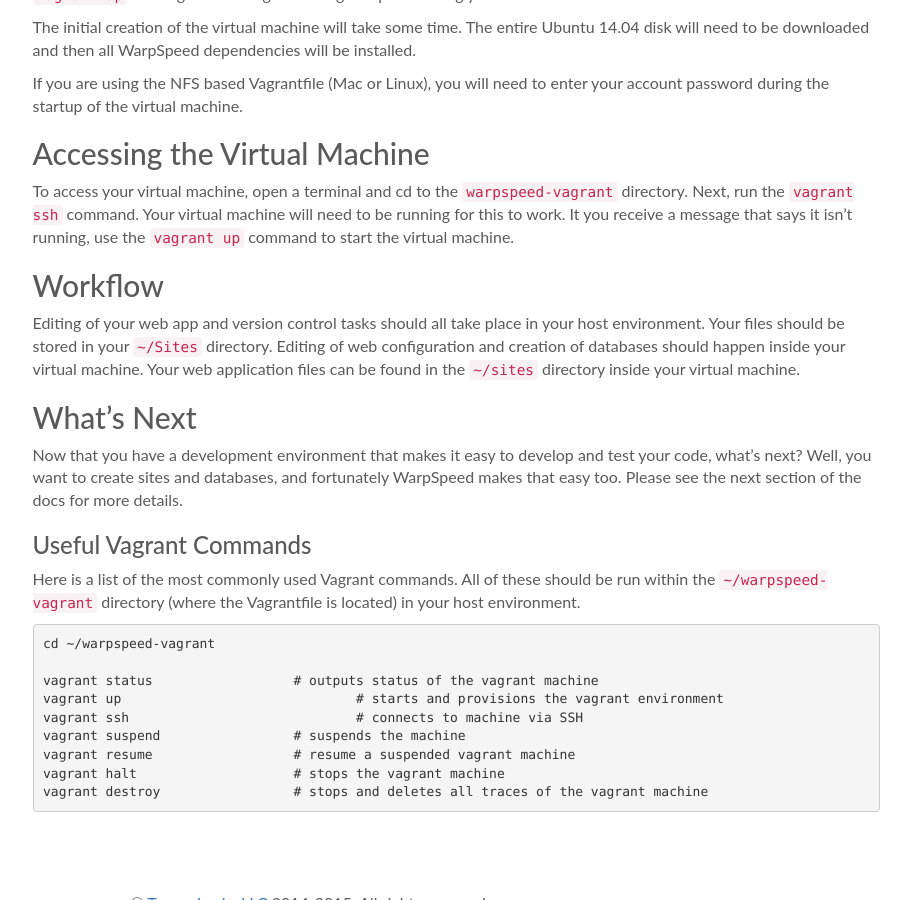
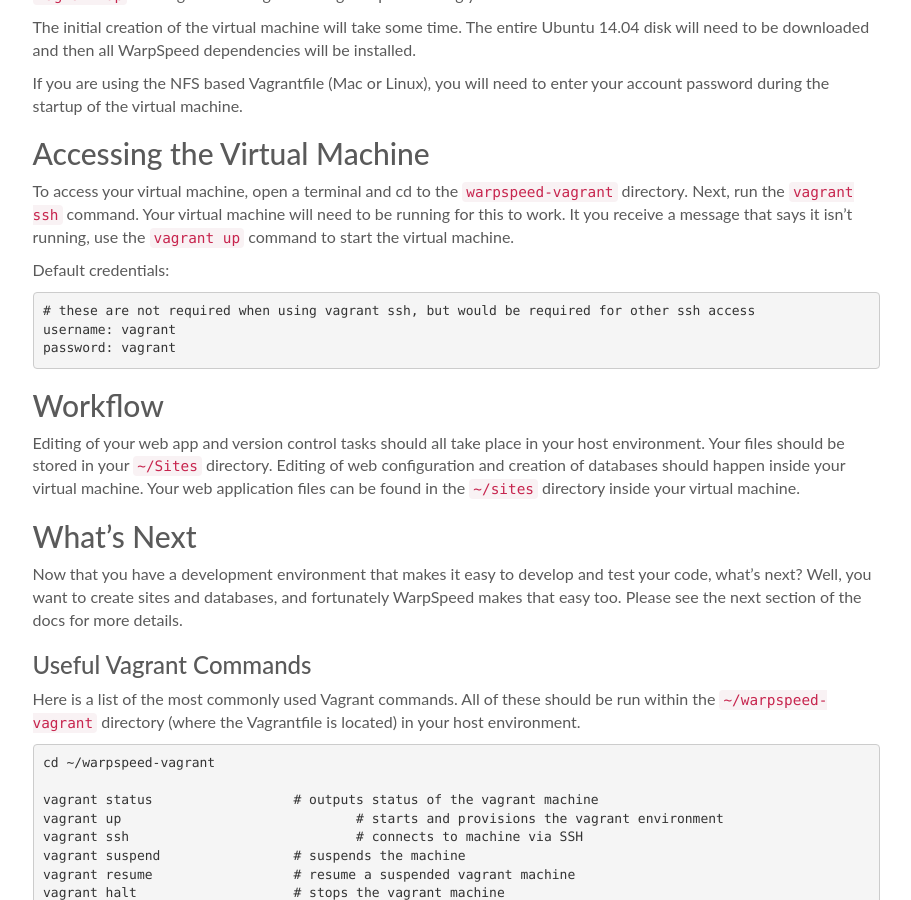
Before and after one commit to warpspeed/warpspeed-docs, a Jekyll site: the page built from v1/warpspeed-vagrant.md, in a window 1280 px wide and 900 px high, scrolled down 1310 px. Shown: the whole window, without its empty margins (330-1241 px from the left). Built offline with Jekyll 4.4.1, drawn with Linux system fonts in a browser that asks for light colours; comment, search, counter and statistics services are not loaded.

Commit message:
Added default credential info.

````diff
--- a/v1/warpspeed-vagrant.md
+++ b/v1/warpspeed-vagrant.md
@@ -63,6 +63,14 @@ If you are using the NFS based Vagrantfile (Mac or Linux), you will need to ente
 
 To access your virtual machine, open a terminal and cd to the `warpspeed-vagrant` directory. Next, run the `vagrant ssh` command. Your virtual machine will need to be running for this to work. It you receive a message that says it isn't running, use the `vagrant up` command to start the virtual machine.
 
+Default credentials:
+
+```
+# these are not required when using vagrant ssh, but would be required for other ssh access
+username: vagrant
+password: vagrant
+```
+
 ##Workflow
 
 Editing of your web app and version control tasks should all take place in your host environment. Your files should be stored in your `~/Sites` directory. Editing of web configuration and creation of databases should happen inside your virtual machine. Your web application files can be found in the `~/sites` directory inside your virtual machine.
````
